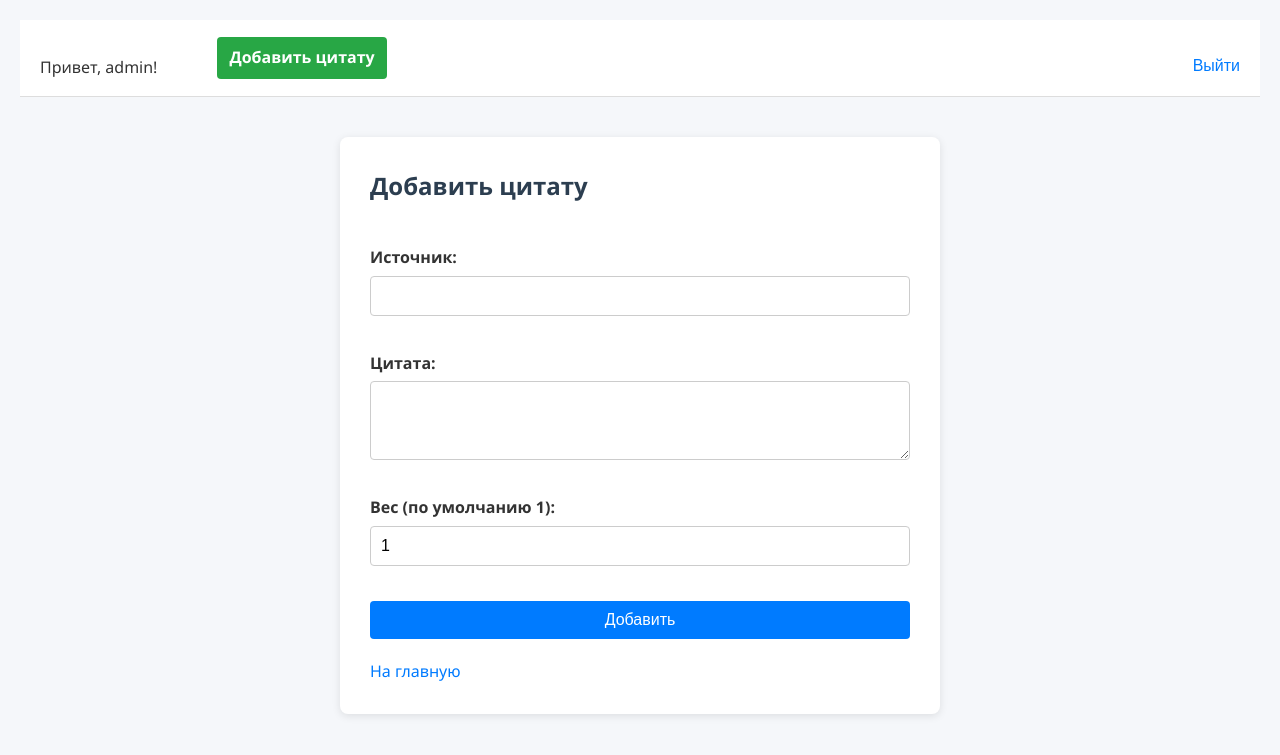
After one commit to AndreyBulygin46/solution, a Django app: page /add/ in a window 1280 px wide. The commit adds this page. Shown: the top 755 px of the page. Run offline with Django 5.2, Linux system fonts and the light colour scheme; a user stored in the database is signed in.

Commit message:
кнопка добавить цитаты есть, но она слева

```diff
--- a/quote/app_quote/forms.py
+++ b/quote/app_quote/forms.py
@@ -1,7 +1,8 @@
 from django import forms
 from django.contrib.auth.forms import UserCreationForm
 from django.contrib.auth.models import User
-from django.core.exceptions import ValidationError
+from django import forms
+from .models import Quote
 from django.core.validators import RegexValidator
 
 
@@ -49,3 +50,21 @@ class LoginForm(forms.Form):
             if not self.user or not self.user.check_password(password):
                 raise forms.ValidationError("Неверный логин или пароль.")
         return cleaned_data
+
+
+class AddQuoteForm(forms.ModelForm):
+    class Meta:
+        model = Quote
+        fields = ['source', 'text', 'weight']
+        labels = {
+            'source': 'Источник',
+            'text': 'Цитата',
+            'weight': 'Вес (по умолчанию 1)',
+        }
+        widgets = {
+            'text': forms.Textarea(attrs={'rows': 3}),
+        }
+
+    def __init__(self, *args, **kwargs):
+        super().__init__(*args, **kwargs)
+        self.fields['weight'].required = False
--- a/quote/app_quote/static/main.css
+++ b/quote/app_quote/static/main.css
@@ -1,4 +1,3 @@
-/* main.css */
 * {
     box-sizing: border-box;
     margin: 0;
@@ -20,16 +19,22 @@ header {
     display: flex;
     justify-content: space-between;
     align-items: center;
-    flex-wrap: wrap; /
+    flex-wrap: wrap;
 }
 
-.header-left, .header-right {
+.header-left, .header-right, .header-center {
     display: flex;
     align-items: center;
 }
 
 .header-left p {
     margin-right: 20px;
+}
+
+.header-center {
+    flex: 0 0 auto;
+    text-align: center;
+    margin: 0 20px;
 }
 
 .header-right {
@@ -140,6 +145,13 @@ a:hover {
         align-items: flex-start;
     }
 
+    .header-center {
+        width: 100%;
+        margin-top: 10px;
+        margin-bottom: 10px;
+
+    }
+
     .header-right {
         margin-left: 0;
         margin-top: 10px;
@@ -204,3 +216,18 @@ a:hover {
     visibility: visible;
     opacity: 1;
 }
+
+.btn-add {
+    margin-left: 20px;
+    padding: 8px 12px;
+    background-color: #28a745;
+    color: white;
+    border: none;
+    border-radius: 4px;
+    cursor: pointer;
+    font-size: 1rem;
+}
+
+.btn-add:hover {
+    background-color: #218838;
+}
--- a/quote/app_quote/templates/base.html
+++ b/quote/app_quote/templates/base.html
@@ -8,20 +8,27 @@
 </head>
 <body>
     <header>
-        <div class="header-right">
+        <div class="header-left">
             {% if user.is_authenticated %}
                 <p>Привет, {{ user.username }}!</p>
-            {% else %}
-                <a href="{% url 'login' %}">Войти</a>
-                <a href="{% url 'register' %}">Регистрация</a>
             {% endif %}
         </div>
+
+        <div class="header-center">
+            {% if user.is_authenticated %}
+                <a href="{% url 'add_quote' %}" class="btn btn-add">Добавить цитату</a>
+            {% endif %}
+        </div>
+
         <div class="header-right">
             {% if user.is_authenticated %}
                 <form action="{% url 'logout' %}" method="post" style="display: inline;">
                     {% csrf_token %}
                     <button type="submit" style="background: none; border: none; color: #007bff; cursor: pointer;">Выйти</button>
                 </form>
+            {% else %}
+                <a href="{% url 'login' %}">Войти</a>
+                <a href="{% url 'register' %}">Регистрация</a>
             {% endif %}
         </div>
     </header>
--- /dev/null
+++ b/quote/app_quote/templates/quotes/add_quote.html
@@ -0,0 +1,12 @@
+{% extends "base.html" %}
+{% block title %}Добавить цитату{% endblock %}
+
+{% block content %}
+  <h2>Добавить цитату</h2>
+  <form method="post">
+    {% csrf_token %}
+    {{ form.as_p }}
+    <button type="submit">Добавить</button>
+  </form>
+  <p><a href="{% url 'home' %}">На главную</a></p>
+{% endblock %}
--- a/quote/app_quote/urls.py
+++ b/quote/app_quote/urls.py
@@ -1,5 +1,5 @@
 from django.urls import path
-from .views import register, user_login, home, delete_quote
+from .views import register, user_login, home, delete_quote, add_quote
 from django.contrib.auth.views import LogoutView
 
 urlpatterns = [
@@ -8,4 +8,5 @@ urlpatterns = [
     path('login/', user_login, name='login'),
     path('logout/', LogoutView.as_view(), name='logout'),
     path('delete/<int:quote_id>/', delete_quote, name='delete_quote'),
+    path('add/', add_quote, name='add_quote'),
 ]
--- a/quote/app_quote/views.py
+++ b/quote/app_quote/views.py
@@ -1,7 +1,7 @@
 from django.http import HttpResponseForbidden
 from django.shortcuts import render, redirect
 from django.contrib.auth import login
-from .forms import RegisterForm, LoginForm
+from .forms import RegisterForm, LoginForm, AddQuoteForm
 from .models import Quote, ViewCounter, Vote
 from django.contrib.auth.decorators import login_required
 import random
@@ -74,3 +74,17 @@ def delete_quote(request, quote_id):
     else:
         return HttpResponseForbidden("Вы можете удалять только свои цитаты.")
     return redirect('home')
+
+
+@login_required
+def add_quote(request):
+    if request.method == 'POST':
+        form = AddQuoteForm(request.POST)
+        if form.is_valid():
+            quote = form.save(commit=False)
+            quote.author = request.user
+            quote.save()
+            return redirect('home')
+    else:
+        form = AddQuoteForm()
+    return render(request, 'quotes/add_quote.html', {'form': form})
```
Also changed, not shown: quote/db.sqlite3.
